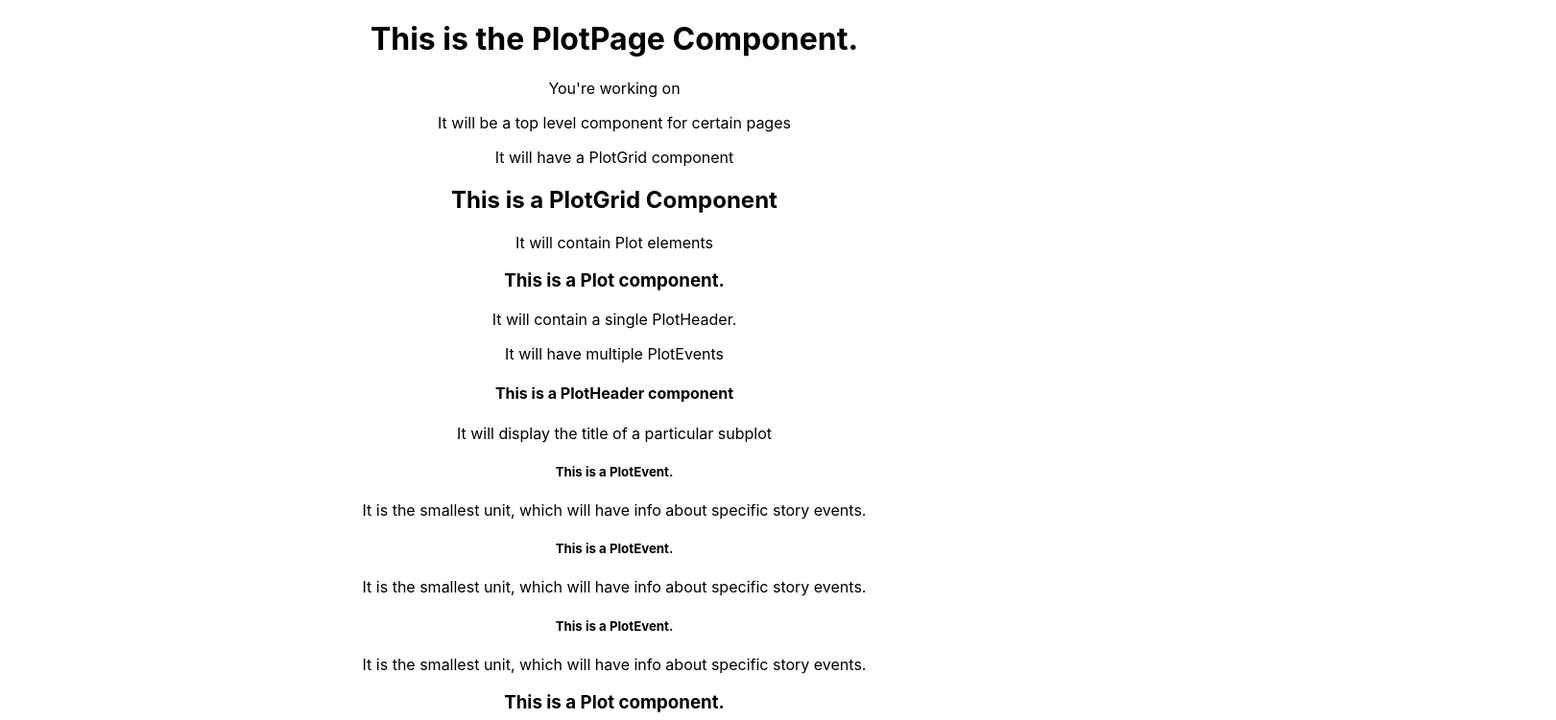
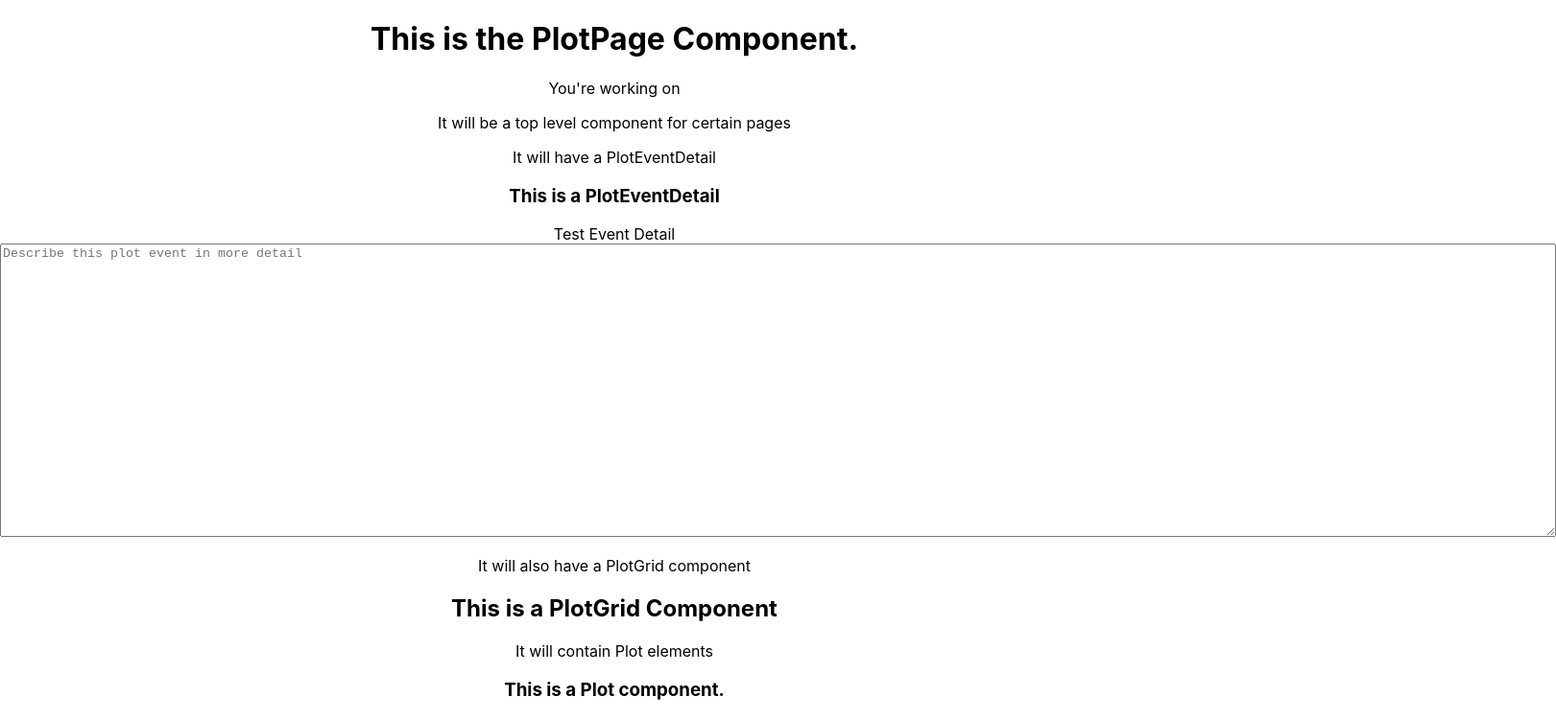
Before and after one commit to arwalton/plot-braider, a React (Create React App) app in the folder pb-client/: page / in a window 1280 px wide. Shown: the top 751 px of the page at 96% size, 1621 px wide, since content can reach past the window. Built offline with nearby package versions, Linux system fonts and the light colour scheme.

Commit message:
Add PlotEventDetail to PlotPage

```diff
--- /dev/null
+++ b/pb-client/src/components/PlotEventDetail.js
@@ -0,0 +1,20 @@
+function PlotEventDetail(props){
+  let isReadOnly = true;
+  return(
+    <div>
+      <h3>This is a PlotEventDetail</h3>
+      <form>
+        <label htmlFor="plot-event-text">{ props.title }</label>
+        <textarea id="plot-event-text"
+                  name="plot-event-text"
+                  cols="200"
+                  rows="20"
+                  readOnly={isReadOnly}
+                  placeholder="Describe this plot event in more detail">
+        </textarea>
+      </form>
+    </div>
+  )
+}
+
+export default PlotEventDetail;
--- a/pb-client/src/components/PlotPage.js
+++ b/pb-client/src/components/PlotPage.js
@@ -1,4 +1,5 @@
-import PlotGrid from "./PlotGrid";
+import PlotGrid from "./PlotGrid.js";
+import PlotEventDetail from "./PlotEventDetail.js";
 
 function PlotPage(props) {
     return (
@@ -6,7 +7,9 @@ function PlotPage(props) {
             <h1>This is the PlotPage Component.</h1>
             <p>You're working on {props.story}</p>
             <p>It will be a top level component for certain pages</p>
-            <p>It will have a PlotGrid component</p>
+            <p>It will have a PlotEventDetail</p>
+            <PlotEventDetail title="Test Event Detail"/>
+            <p>It will also have a PlotGrid component</p>
             <PlotGrid />
         </div>
     )
```
